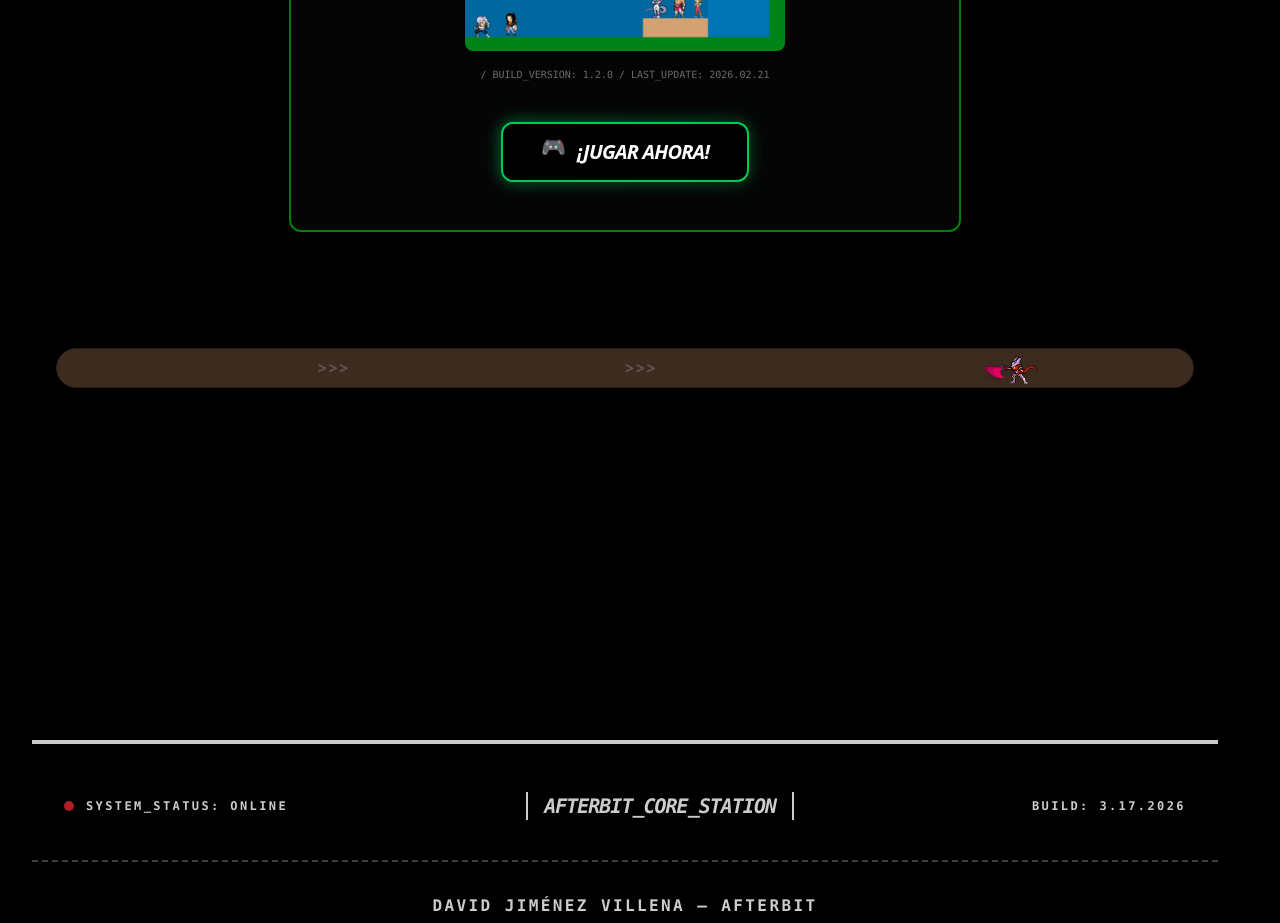
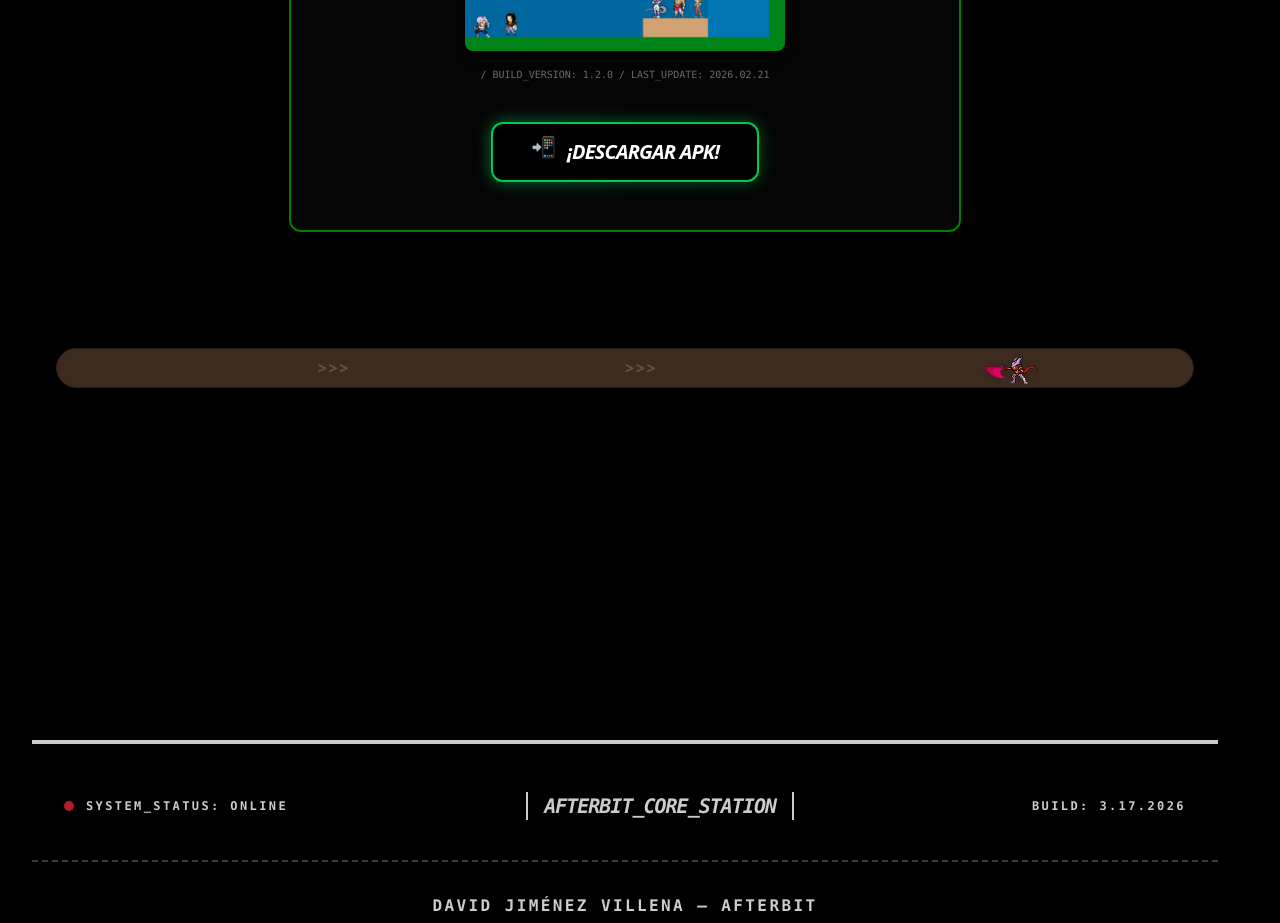
Before and after one commit to djsekai34/Afterbit, a React (Vite) app: page /Proyectos/SuperRodolfoStrike in a window 1280 px wide. Shown: the part 2840-3763 px from the top of the page. Built offline with nearby package versions, Linux system fonts and the light colour scheme.

Commit message:
Afterbit V 1.9.4

```diff
--- a/src/Pages/SuperRodolfoStrike.jsx
+++ b/src/Pages/SuperRodolfoStrike.jsx
@@ -8,6 +8,7 @@ import boloImg2 from "../Imagenes/ImagenesSR/Cell Perfecto.png";
 import boloImg3 from "../Imagenes/ImagenesSR/Broly.png";
 import boloImg4 from "../Imagenes/ImagenesSR/Janemba.png";
 import bolaImg from "../Imagenes/ImagenesSR/RodolfoHud.png";
+import SuperRodolfoAPK from "../apk/SuperRodolfoStrike.apk";
 
 export default function SuperRodolfoStrike({ isDark }) {
   const currentTextColor = isDark ? "#ffffff" : "#000000";
@@ -521,9 +522,8 @@ export default function SuperRodolfoStrike({ isDark }) {
                 </p>
               </div>
               <a
-              href="https://github.com/djsekai34/SuperRodolfoStrike"
-              target="_blank"
-              rel="noopener noreferrer"
+  href={SuperRodolfoAPK} // Aquí usas la importación de tu archivo
+  download="SuperRodolfoStrike.apk" // Nombre que tendrá el archivo al descargarse
   className="relative inline-flex items-center justify-center px-10 py-4 font-black tracking-tighter text-white transition-all duration-300 group"
 >
   <span className="absolute inset-0 w-full h-full rounded-xl bg-gradient-to-r from-green-400 to-green-600 blur-sm opacity-50 group-hover:opacity-100 group-hover:blur-md transition-all duration-500"></span>
@@ -533,10 +533,10 @@ export default function SuperRodolfoStrike({ isDark }) {
 
   <span className="relative flex items-center gap-3">
     <span className="text-xl animate-bounce group-hover:scale-125 transition-transform">
-                  🎮
+      📲
     </span>
     <span className="uppercase italic text-lg lg:text-xl">
-                  ¡JUGAR AHORA!
+      ¡DESCARGAR APK!
     </span>
   </span>
 </a>
--- a/vite.config.js
+++ b/vite.config.js
@@ -7,4 +7,5 @@ export default defineConfig({
   // En Vercel no hace falta el base del repo de GitHub
   base: '/',
   plugins: [react(), tailwindcss()],
+  assetsInclude: ['**/*.apk'],
 })
```
Also changed, not shown: 2 other files (tests, documents, lock files or other folders). Lines whose indentation alone changed are shown as unchanged.
